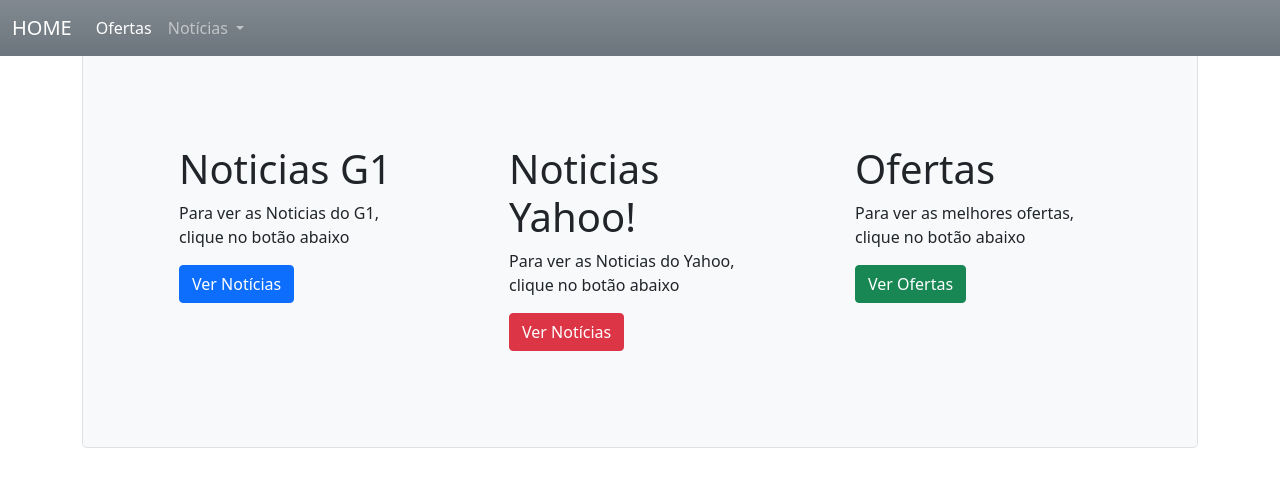
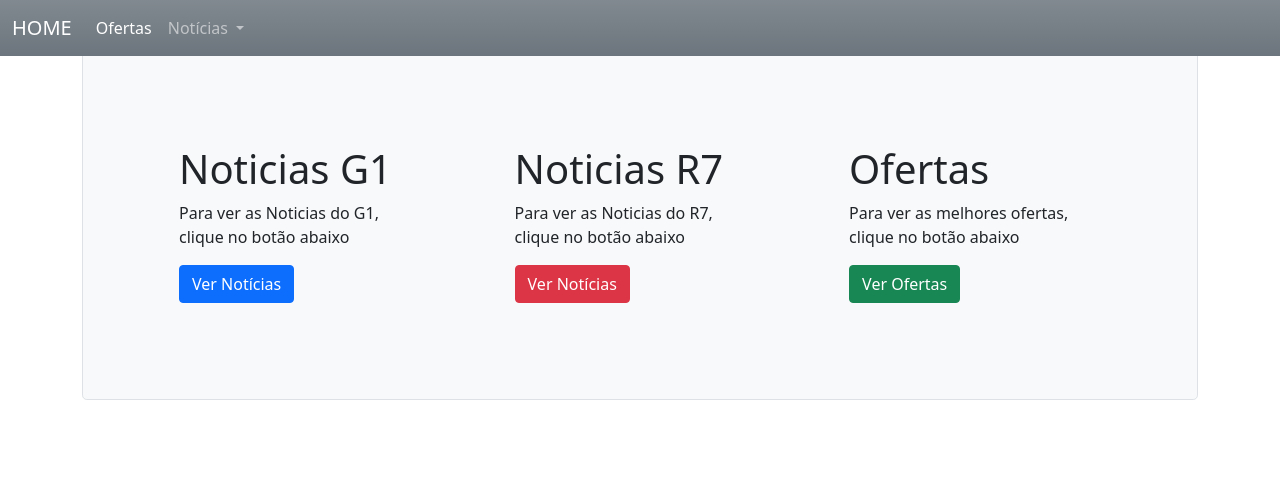
Before and after one commit to JoseNeto46/PID_News, a Django app: page / in a window 1280 px wide. Shown: the top 487 px of the page. Run offline with Django 3.2, Linux system fonts and the light colour scheme.

Commit message:
reajustes r7

```diff
--- a/noticias/urls.py
+++ b/noticias/urls.py
@@ -4,5 +4,5 @@ from . import views
 urlpatterns = [
     path('', views.index, name='index'),
     path('noticias/g1/', views.exibe_noticia_g1, name='noticias_g1'),
-    path('noticias/yahoo/', views.exibe_noticia_r7, name='noticias_yahoo'),
+    path('noticias/r7/', views.exibe_noticia_r7, name='noticias_r7'),
 ]
--- a/noticias/views.py
+++ b/noticias/views.py
@@ -71,4 +71,4 @@ def noticias_r7(link):
 
 
 def exibe_noticia_r7(request):
-    return render(request, 'noticias_yahoo.html', {'conteudo': noticias_g1('https://www.r7.com/')})
+    return render(request, 'noticias_r7.html', {'conteudo': noticias_r7('https://www.r7.com/')})
--- a/templates/base.html
+++ b/templates/base.html
@@ -24,7 +24,7 @@
                         </a>
                         <ul class="dropdown-menu" aria-labelledby="navbarDropdown">
                           <li><a class="dropdown-item" href="{% url 'noticias_g1' %}">G1</a></li>
-                          <li><a class="dropdown-item" href="{% url 'noticias_yahoo' %}">Yahoo</a></li>
+                          <li><a class="dropdown-item" href="{% url 'noticias_r7' %}">R7</a></li>
                         </ul>
                     </li>
 
--- a/templates/index.html
+++ b/templates/index.html
@@ -9,9 +9,9 @@
                 <a class="btn btn-primary" href="{% url 'noticias_g1' %}">Ver Notícias</a>
             </div>
             <div class="m-5">
-                <h1>Noticias Yahoo!</h1>
-                <p>Para ver as Noticias do Yahoo, clique no botão abaixo</p>
-                <a class="btn btn-danger" href="{% url 'noticias_yahoo' %}">Ver Notícias</a>
+                <h1>Noticias R7</h1>
+                <p>Para ver as Noticias do R7, clique no botão abaixo</p>
+                <a class="btn btn-danger" href="{% url 'noticias_r7' %}">Ver Notícias</a>
             </div>
             <div class="m-5">
                 <h1>Ofertas</h1>
```
Also changed, not shown: templates/noticias_r7.html (renamed from templates/noticias_yahoo.html).
